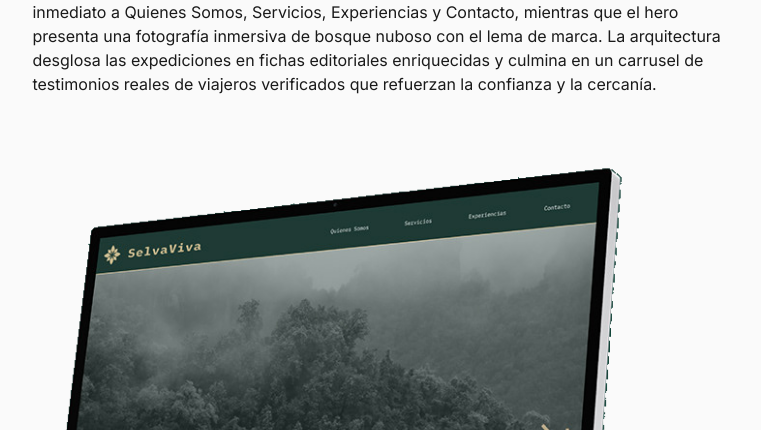
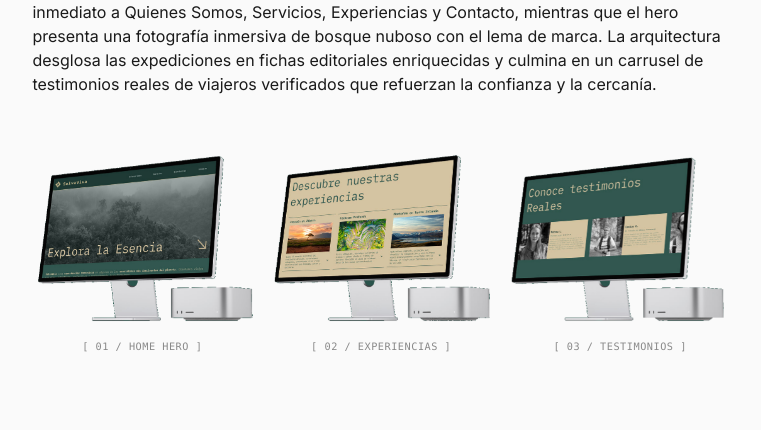
Before and after one commit to antonmojon/AcalerPortfolio, a React (Vite) app: page /selvaviva in a window 1280 px wide. Shown: the part 3302-3732 px from the top of the page, without its empty margins (518-1279 px from the left). Built offline with nearby package versions, Linux system fonts and the light colour scheme; the HTML template or start-up script is replaced by a standard one; a web font is replaced by a local one.

Commit message:
feat(selvaviva): unify 3 Mac Studio Display mockups into a single side-by-side workstation lineup

```diff
--- a/src/pages/SelvaVivaPage.tsx
+++ b/src/pages/SelvaVivaPage.tsx
@@ -392,35 +392,26 @@ export default function SelvaVivaPage() {
                   </p>
                 </div>
 
-                {/* Studio Display Mockups: Transparent PNGs without borders */}
-                <div className="project-image-transparent-wrap" style={{ padding: '2vw 0', display: 'flex', justifyContent: 'center' }}>
+                {/* Unified 3-Macs Showcase Lineup: 100% transparent PNG */}
+                <div className="project-image-transparent-wrap" style={{ padding: '2vw 0', display: 'flex', flexDirection: 'column', alignItems: 'center' }}>
                   <img
                     className="project-image project-image--transparent"
-                    src="/images/selvaviva/selvaviva-display-hero.png"
-                    alt="SelvaViva — Apple Studio Display Hero Mockup"
+                    src="/images/selvaviva/selvaviva-displays-lineup.png"
+                    alt="SelvaViva — Workstation Lineup: Home Hero, Experiencias y Testimonios"
                     loading="lazy"
                     style={{ width: '100%', height: 'auto', objectFit: 'contain', border: 'none', background: 'transparent' }}
                   />
-                </div>
-
-                <div className="project-image-transparent-wrap" style={{ padding: '1vw 0', display: 'flex', justifyContent: 'center' }}>
-                  <img
-                    className="project-image project-image--transparent"
-                    src="/images/selvaviva/selvaviva-display-experiences.png"
-                    alt="SelvaViva — Catálogo de Experiencias en Apple Studio Display"
-                    loading="lazy"
-                    style={{ width: '100%', height: 'auto', objectFit: 'contain', border: 'none', background: 'transparent' }}
-                  />
-                </div>
-
-                <div className="project-image-transparent-wrap" style={{ padding: '1vw 0', display: 'flex', justifyContent: 'center' }}>
-                  <img
-                    className="project-image project-image--transparent"
-                    src="/images/selvaviva/selvaviva-display-reviews.png"
-                    alt="SelvaViva — Testimonios Reales en Apple Studio Display"
-                    loading="lazy"
-                    style={{ width: '100%', height: 'auto', objectFit: 'contain', border: 'none', background: 'transparent' }}
-                  />
+                  <div style={{ display: 'grid', gridTemplateColumns: 'repeat(3, 1fr)', width: '100%', gap: '1.5vw', marginTop: '1vw', textAlign: 'center' }}>
+                    <span style={{ fontFamily: 'var(--font-mono)', fontSize: 'var(--font-size-xxs)', opacity: 0.5, letterSpacing: '0.05em' }}>
+                      [ 01 / HOME HERO ]
+                    </span>
+                    <span style={{ fontFamily: 'var(--font-mono)', fontSize: 'var(--font-size-xxs)', opacity: 0.5, letterSpacing: '0.05em' }}>
+                      [ 02 / EXPERIENCIAS ]
+                    </span>
+                    <span style={{ fontFamily: 'var(--font-mono)', fontSize: 'var(--font-size-xxs)', opacity: 0.5, letterSpacing: '0.05em' }}>
+                      [ 03 / TESTIMONIOS ]
+                    </span>
+                  </div>
                 </div>
               </div>
 
```
Also changed, not shown: public/images/selvaviva/selvaviva-displays-lineup.png (added).
